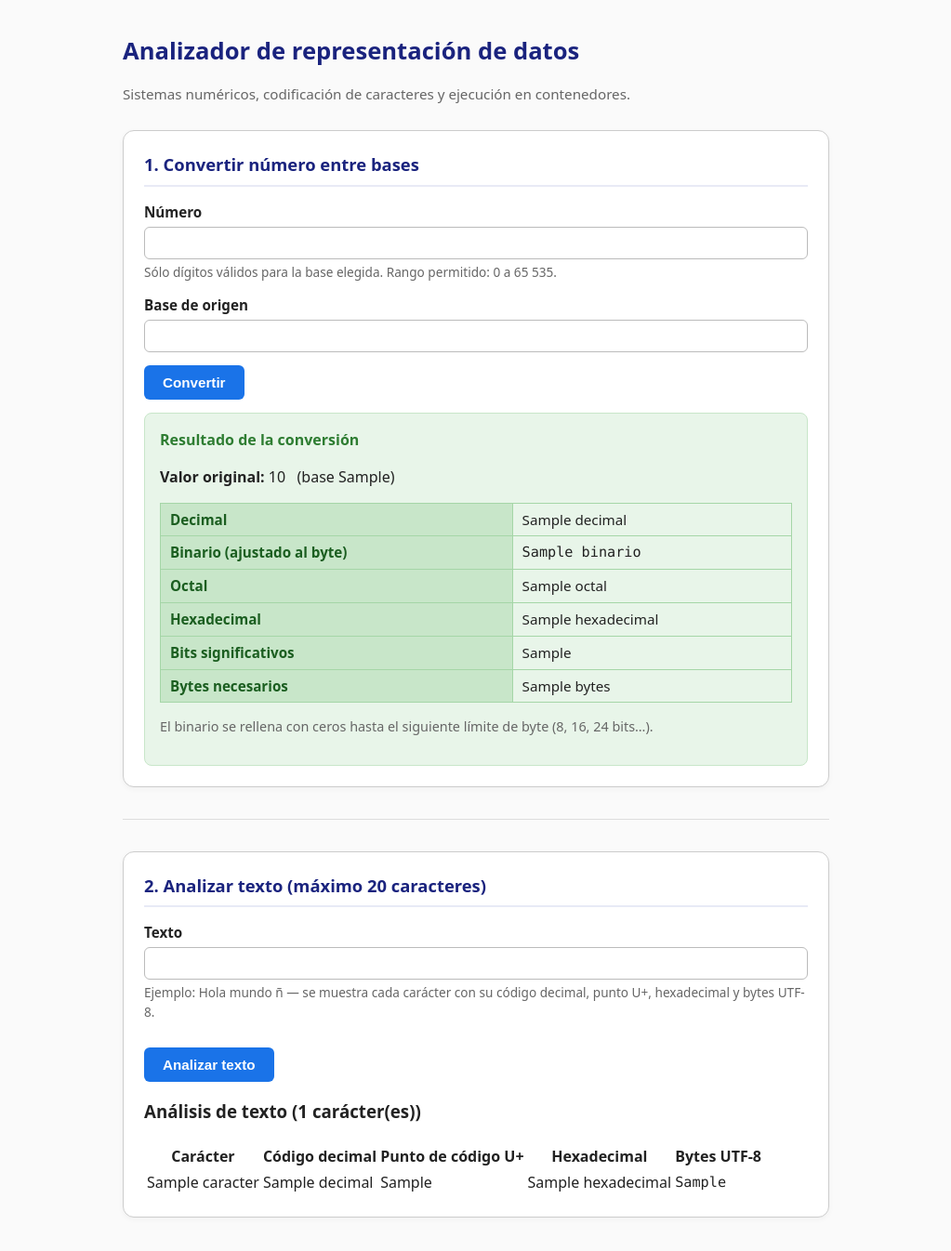
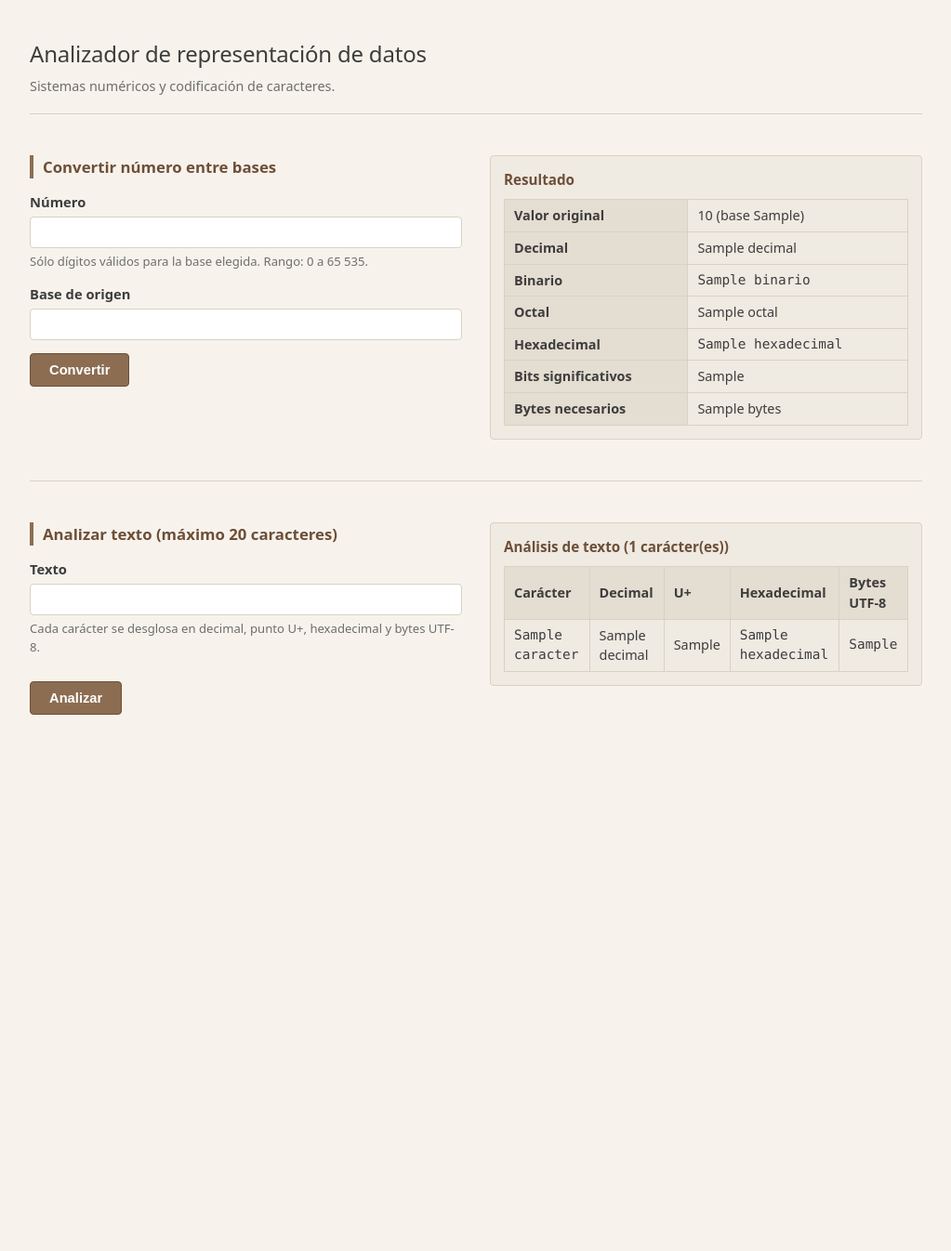
Before and after one commit to astridcast10/Examen_ALCP_ADC_202410010300, a Python web app: template conversor/templates/conversor/index.html in a window 1280 px wide. Shown: the whole page at 93% size, without its empty margins (128-1151 px from the left). After the commit the page ends 769 px from the top, so only its background shows below. Run offline with Jinja, Linux system fonts and the light colour scheme; the template is opened without the code that fills it: most values are stand-ins (such as "Sample title", 1, 10 or a date in 2020); form fields are guessed from the names that the template uses.

Commit message:
Analizador de representación de datos: conversiones de bases, análisis UTF-8, diseño natural y pruebas

```diff
--- a/analizador/asgi.py
+++ b/analizador/asgi.py
@@ -1,7 +1,3 @@
-"""
-Configuración ASGI para el proyecto analizador.
-"""
-
 import os
 
 from django.core.asgi import get_asgi_application
--- a/analizador/settings.py
+++ b/analizador/settings.py
@@ -1,7 +1,3 @@
-"""
-Configuración de Django para el proyecto Analizador de representación de datos.
-"""
-
 import os
 from pathlib import Path
 
--- a/analizador/wsgi.py
+++ b/analizador/wsgi.py
@@ -1,7 +1,3 @@
-"""
-Configuración WSGI para el proyecto analizador.
-"""
-
 import os
 
 from django.core.wsgi import get_wsgi_application
--- a/conversor/forms.py
+++ b/conversor/forms.py
@@ -17,7 +17,6 @@ VALOR_MAXIMO = 65535
 
 
 class ConversionForm(forms.Form):
-    """Formulario para convertir un número de una base a decimal/binario/octal/hex."""
 
     numero = forms.CharField(
         label="Número",
@@ -85,7 +84,6 @@ class ConversionForm(forms.Form):
 
 
 class TextoForm(forms.Form):
-    """Formulario para analizar un texto carácter por carácter (UTF-8)."""
 
     texto = forms.CharField(
         label="Texto",
@@ -98,7 +96,7 @@ class TextoForm(forms.Form):
         widget=forms.Textarea(
             attrs={
                 "rows": 3,
-                "placeholder": "Ej. Hola mundo ñ",
+                "placeholder": "Escribe aquí el texto",
                 "maxlength": "20",
             }
         ),
--- a/conversor/templates/conversor/index.html
+++ b/conversor/templates/conversor/index.html
@@ -5,54 +5,81 @@
 <meta name="viewport" content="width=device-width, initial-scale=1.0">
 <title>Analizador de representación de datos</title>
 <style>
+  :root {
+    --papel: #f7f3ec;
+    --tinta: #3d3d3d;
+    --suave: #6e6e6e;
+    --tierra: #8c6d52;
+    --tierra-oscura: #6d4f38;
+    --linea: #d9d1c4;
+    --resultado: #efeae2;
+    --error: #9c4a4a;
+    --fondo-error: #fbe9e9;
+  }
+  * { box-sizing: border-box; }
   body {
-    font-family: system-ui, -apple-system, Segoe UI, Roboto, Helvetica, Arial, sans-serif;
-    max-width: 760px;
-    margin: 36px auto;
-    padding: 0 16px;
-    color: #222;
+    font-family: ui-sans-serif, system-ui, -apple-system, Segoe UI, Roboto, Helvetica, Arial, sans-serif;
+    background: var(--papel);
+    color: var(--tinta);
+    margin: 0;
+    padding: 40px 20px;
     line-height: 1.5;
-    background: #fafafa;
+  }
+  .contenedor {
+    max-width: 960px;
+    margin: 0 auto;
+  }
+  header {
+    margin-bottom: 44px;
+    padding-bottom: 18px;
+    border-bottom: 1px solid var(--linea);
   }
   h1 {
-    font-size: 1.6rem;
-    margin-bottom: 8px;
-    color: #1a237e;
+    font-size: 1.5rem;
+    margin: 0 0 6px 0;
+    color: var(--tinta);
+    font-weight: 500;
+    letter-spacing: -0.2px;
   }
-  p.subtitulo {
-    color: #666;
-    margin-bottom: 28px;
-    font-size: 0.95rem;
+  .lema {
+    margin: 0;
+    font-size: 0.9rem;
+    color: var(--suave);
+    font-weight: 400;
   }
-  .card {
-    border: 1px solid #ccc;
-    border-radius: 12px;
-    padding: 22px;
-    margin-bottom: 26px;
-    background: #fff;
-    box-shadow: 0 2px 6px rgba(0,0,0,0.04);
+  .bloque {
+    margin-bottom: 40px;
+  }
+  /* Dos columnas cuando hay resultado: formulario izquierda, tabla derecha */
+  .doble {
+    display: grid;
+    grid-template-columns: 1fr 1fr;
+    gap: 30px;
+    align-items: start;
   }
   h2 {
-    font-size: 1.15rem;
-    margin-top: 0;
-    margin-bottom: 16px;
-    color: #1a237e;
-    border-bottom: 2px solid #e8eaf6;
-    padding-bottom: 8px;
+    font-size: 1.05rem;
+    margin: 0 0 14px 0;
+    color: var(--tierra-oscura);
+    font-weight: 600;
+    border-left: 4px solid var(--tierra);
+    padding-left: 10px;
   }
   label {
     display: block;
-    margin: 8px 0 4px;
+    margin: 10px 0 5px;
+    font-size: 0.92rem;
     font-weight: 600;
-    font-size: 0.95rem;
+    color: var(--tinta);
   }
   input[type="text"], select, textarea {
     width: 100%;
     padding: 8px 10px;
-    border: 1px solid #bbb;
-    border-radius: 6px;
-    box-sizing: border-box;
-    font-size: 0.95rem;
+    border: 1px solid var(--linea);
+    border-radius: 4px;
+    font-size: 0.92rem;
+    color: var(--tinta);
+    background: #fff;
   }
   textarea {
     height: 90px;
@@ -60,92 +87,95 @@
   }
   button {
     margin-top: 14px;
-    padding: 10px 20px;
-    background: #1a73e8;
+    padding: 9px 20px;
+    background: var(--tierra);
     color: #fff;
-    border: none;
-    border-radius: 6px;
+    border: 1px solid var(--tierra-oscura);
+    border-radius: 4px;
     cursor: pointer;
+    font-size: 0.92rem;
     font-weight: 600;
-    font-size: 0.95rem;
   }
   button:hover {
-    background: #155ab4;
+    background: var(--tierra-oscura);
   }
-  .separador {
-    height: 1px;
-    background: #ddd;
-    margin: 34px 0;
+  .ayuda {
+    font-size: 0.82rem;
+    color: var(--suave);
+    margin-top: 5px;
   }
   .error {
-    color: #b71c1c;
-    background: #ffebee;
-    border: 1px solid #ef9a9a;
-    padding: 10px 14px;
-    border-radius: 6px;
-    margin: 10px 0;
-    font-size: 0.95rem;
+    background: var(--fondo-error);
+    border: 1px solid #dcc7c7;
+    color: var(--error);
+    padding: 9px 13px;
+    border-radius: 4px;
+    margin: 12px 0;
+    font-size: 0.88rem;
   }
-  .error ul {
-    margin: 6px 0 0 0;
-    padding-left: 18px;
-  }
+  .error ul { margin: 4px 0 0; padding-left: 16px; }
   .resultado {
-    background: #e8f5e9;
-    border: 1px solid #c8e6c9;
-    padding: 16px;
-    border-radius: 8px;
-    margin-top: 14px;
+    margin-top: 0;
+    background: var(--resultado);
+    border: 1px solid var(--linea);
+    border-radius: 4px;
+    padding: 14px;
   }
   .resultado h3 {
-    margin-top: 0;
-    font-size: 1rem;
-    color: #2e7d32;
-    margin-bottom: 10px;
+    margin: 0 0 10px 0;
+    font-size: 0.95rem;
+    color: var(--tierra-oscura);
+    font-weight: 600;
   }
   .resultado table {
     width: 100%;
     border-collapse: collapse;
+    font-size: 0.9rem;
     margin-top: 8px;
-    font-size: 0.95rem;
   }
   .resultado th, .resultado td {
-    border: 1px solid #a5d6a7;
+    border: 1px solid var(--linea);
     padding: 6px 10px;
     text-align: left;
   }
   .resultado th {
-    background: #c8e6c9;
-    font-weight: 700;
-    color: #1b5e20;
+    background: #e4ddd1;
+    font-weight: 600;
+    color: var(--tinta);
   }
-  .bytes {
+  .mono {
     font-family: ui-monospace, SFMono-Regular, Menlo, Consolas, monospace;
-    font-size: 0.95rem;
-  }
-  .muted {
-    color: #666;
     font-size: 0.9rem;
   }
-  .campo-ayuda {
-    font-size: 0.85rem;
-    color: #666;
-    margin-top: 4px;
+  .sep {
+    border: none;
+    border-top: 1px solid var(--linea);
+    margin: 44px 0;
+  }
+  /* En móviles apilar todo en una columna */
+  @media (max-width: 640px) {
+    .doble {
+      grid-template-columns: 1fr;
+    }
   }
 </style>
 </head>
 <body>
 
+<div class="contenedor">
+
+  <header>
     <h1>Analizador de representación de datos</h1>
-<p class="subtitulo">Sistemas numéricos, codificación de caracteres y ejecución en contenedores.</p>
+    <p class="lema">Sistemas numéricos y codificación de caracteres.</p>
+  </header>
 
   <!-- Formulario 1: conversión de sistemas numéricos -->
-<div class="card">
+  <div class="bloque {% if conversion_resultado %}doble{% endif %}">
     <form method="post">
-    <h2>1. Convertir número entre bases</h2>
+      <h2>Convertir número entre bases</h2>
       <label for="id_numero">Número</label>
       {{ conversion_form.numero }}
-    <p class="campo-ayuda">Sólo dígitos válidos para la base elegida. Rango permitido: 0 a 65 535.</p>
+      <p class="ayuda">Sólo dígitos válidos para la base elegida. Rango: 0 a 65 535.</p>
 
       <label for="id_base_origen">Base de origen</label>
       {{ conversion_form.base_origen }}
@@ -165,33 +195,31 @@
 
     {% if conversion_resultado %}
       <div class="resultado">
-      <h3>Resultado de la conversión</h3>
-      <p><strong>Valor original:</strong> {{ conversion_resultado.valor_original }} &nbsp;
-         (base {{ conversion_resultado.base_origen }})</p>
+        <h3>Resultado</h3>
         <table>
+          <tr><th>Valor original</th><td>{{ conversion_resultado.valor_original }} (base {{ conversion_resultado.base_origen }})</td></tr>
           <tr><th>Decimal</th><td>{{ conversion_resultado.decimal }}</td></tr>
-        <tr><th>Binario (ajustado al byte)</th><td class="bytes">{{ conversion_resultado.binario }}</td></tr>
+          <tr><th>Binario</th><td class="mono">{{ conversion_resultado.binario }}</td></tr>
           <tr><th>Octal</th><td>{{ conversion_resultado.octal }}</td></tr>
-        <tr><th>Hexadecimal</th><td>{{ conversion_resultado.hexadecimal }}</td></tr>
+          <tr><th>Hexadecimal</th><td class="mono">{{ conversion_resultado.hexadecimal }}</td></tr>
           <tr><th>Bits significativos</th><td>{{ conversion_resultado.bits_significativos }}</td></tr>
           <tr><th>Bytes necesarios</th><td>{{ conversion_resultado.bytes }}</td></tr>
         </table>
-      <p class="muted">El binario se rellena con ceros hasta el siguiente límite de byte (8, 16, 24 bits…).</p>
       </div>
     {% endif %}
   </div>
 
-<div class="separador"></div>
+  <hr class="sep">
 
   <!-- Formulario 2: análisis de texto y UTF-8 -->
-<div class="card">
+  <div class="bloque {% if texto_caracteres %}doble{% endif %}">
     <form method="post">
-    <h2>2. Analizar texto (máximo 20 caracteres)</h2>
+      <h2>Analizar texto (máximo 20 caracteres)</h2>
       <label for="id_texto">Texto</label>
       {{ texto_form.texto }}
-    <p class="campo-ayuda">Ejemplo: Hola mundo ñ — se muestra cada carácter con su código decimal, punto U+, hexadecimal y bytes UTF-8.</p>
+      <p class="ayuda">Cada carácter se desglosa en decimal, punto U+, hexadecimal y bytes UTF-8.</p>
 
-    <button type="submit" name="analizar_texto" value="1">Analizar texto</button>
+      <button type="submit" name="analizar_texto" value="1">Analizar</button>
     </form>
 
     {% if texto_errores %}
@@ -205,13 +233,14 @@
     {% endif %}
 
     {% if texto_caracteres %}
+      <div class="resultado">
         <h3>Análisis de texto ({{ texto_caracteres|length }} carácter(es))</h3>
         <table>
           <thead>
             <tr>
               <th>Carácter</th>
-          <th>Código decimal</th>
-          <th>Punto de código U+</th>
+              <th>Decimal</th>
+              <th>U+</th>
               <th>Hexadecimal</th>
               <th>Bytes UTF-8</th>
             </tr>
@@ -219,16 +248,19 @@
           <tbody>
             {% for c in texto_caracteres %}
               <tr>
-            <td>{{ c.caracter }}</td>
+                <td class="mono">{{ c.caracter }}</td>
                 <td>{{ c.decimal }}</td>
                 <td>{{ c.punto_codigo }}</td>
-            <td>{{ c.hexadecimal }}</td>
-            <td class="bytes">{{ c.bytes_utf8 }}</td>
+                <td class="mono">{{ c.hexadecimal }}</td>
+                <td class="mono">{{ c.bytes_utf8 }}</td>
               </tr>
             {% endfor %}
           </tbody>
         </table>
+      </div>
     {% endif %}
+  </div>
+
 </div>
 
 </body>
--- a/conversor/tests.py
+++ b/conversor/tests.py
@@ -3,7 +3,6 @@ from django.urls import reverse
 
 
 class AnalizadorTests(TestCase):
-    """Pruebas automatizadas del analizador de representación de datos."""
 
     def post_conversion(self, numero, base):
         return self.client.post(
--- a/manage.py
+++ b/manage.py
@@ -1,12 +1,10 @@
 #!/usr/bin/env python
-"""Punto de entrada de Django para el proyecto analizador."""
 
 import os
 import sys
 
 
 def main():
-    """Ejecuta tareas administrativas de Django."""
     os.environ.setdefault("DJANGO_SETTINGS_MODULE", "analizador.settings")
     try:
         from django.core.management import execute_from_command_line
```
Also changed, not shown: conversor/views.py (+0 -9 lines). Lines whose indentation alone changed are shown as unchanged.
